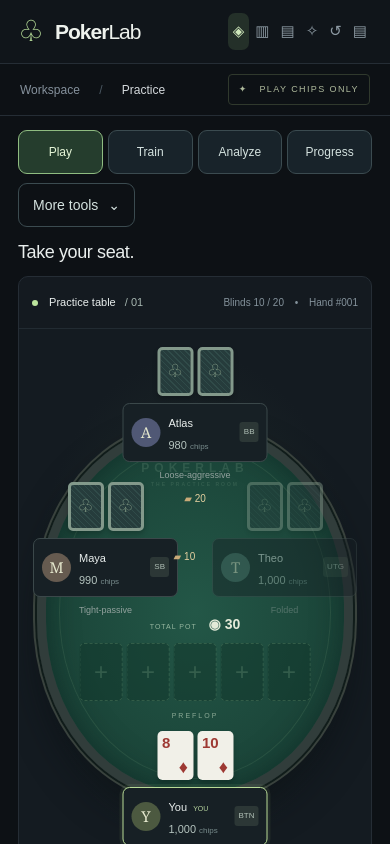
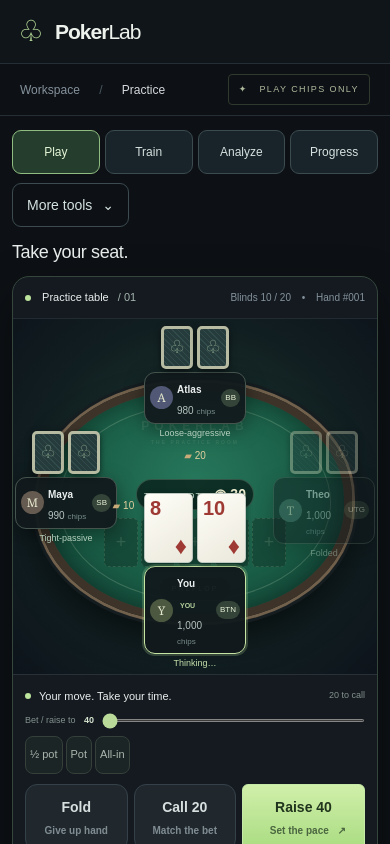
Before and after one commit to vendoraise-lang/Poker-software, a Next.js app: page / in a window 390 px wide. Shown: the top 844 px of the page. Built offline with nearby package versions, Linux system fonts and the light colour scheme.

Commit message:
Refresh casino table design and compact mobile seats cards and controls

```diff
--- a/app/globals.css
+++ b/app/globals.css
@@ -3778,3 +3778,68 @@ button:disabled {
   .page-content { padding-top: 14px; }
   .workspace-simplified { margin-bottom: 12px !important; }
 }
+
+/* Casino room visual refresh. Only presentation is changed. */
+.table-panel { border: 1px solid #35463d; border-radius: 17px; box-shadow: 0 18px 46px #0006; }
+.table-scene {
+  background: radial-gradient(ellipse at 50% 48%, #203c33 0%, #111e21 65%, #0d141b 100%);
+}
+.felt {
+  border: 11px solid #3d3329;
+  background: radial-gradient(ellipse at 50% 40%, #26775b 0%, #195b45 60%, #103d32 100%);
+  box-shadow: 0 0 0 3px #71604b, 0 0 0 6px #151d20, 0 19px 32px #0009, inset 0 0 28px #0006;
+}
+.felt-inner { border: 1px solid #b5d0af3b; }
+.felt-wordmark { color: #dfefd21d; }
+.seat-info { background: #111a1df2; border-color: #45544d; border-radius: 11px; box-shadow: 0 6px 20px #0006; }
+.active-seat .seat-info { border-color: #c6e5a4; box-shadow: 0 0 0 2px #bfe59d35; }
+.seat-info b { font-size: 12px; font-weight: 650; }
+.position { background: #344438; color: #ebf4da; border-radius: 20px; padding: 4px 7px; font-size: 9px; }
+.seat-caption { color: #b6d1bf; }
+.pot-label { font-size: 10px; letter-spacing: 1px; padding: 7px 12px; border-radius: 20px; background: #081d18c7; border: 1px solid #a1c6aa40; color: #d0e8d4; }
+.pot-label b { font-size: 17px; color: #f5f5d8; }
+.street-tag { background: #0d2622d9; color: #c4e3cc; padding: 6px 12px; border-radius: 20px; border: 1px solid #b2d1b83b; }
+.playing-card:not(.card-back):not(:has(.empty-card)) { background: linear-gradient(145deg,#fffef8,#eae8db); border: 1px solid #bec7c0; box-shadow: 0 2px 6px #0006; }
+.card-back { border-color: #b7bba2; box-shadow: 0 2px 6px #0009; }
+.action-buttons button { border-radius: 12px; min-height: 55px; text-align: center; font-size: 15px; font-weight: 650; }
+.action-buttons button small { font-size: 10px; }
+.action-buttons .primary { background: linear-gradient(180deg,#d0efa9,#a9dc81); }
+.quick-bets button { min-height: 38px; border-radius: 8px; font-size: 11px; }
+@media(max-width:760px){
+  .page-content { padding-left: 12px; padding-right: 12px; }
+  .table-scene { height: 355px; }
+  .felt { top: 64px; bottom: 52px; left: 7%; right: 7%; border-width: 8px; }
+  .seat { width: 102px; }
+  .seat-0 { bottom: 3px; }
+  .seat-2 { top: 7px; }
+  .seat-1 { top: 112px; left: 2px; }
+  .seat-3 { top: 112px; right: 2px; }
+  .seat-info { padding: 5px; gap: 4px; }
+  .seat-info b { font-size: 10px; }
+  .seat-info small { font-size: 10px; }
+  .avatar { width: 23px; height: 23px; font-size: 12px; flex-shrink: 0; }
+  .position { padding: 3px 4px; font-size: 8px; }
+  .seat-caption { font-size: 9px; margin-top: 3px; }
+  .seat-cards { margin-bottom: 3px; }
+  .seat-0 .seat-cards .playing-card { width: 52px; height: 70px; font-size: 20px; }
+  .seat-0 .seat-cards .playing-card > span { font-size: 24px; }
+  .seat:not(.seat-0) .seat-cards .playing-card { width: 32px; height: 43px; padding: 4px; }
+  .board-area { top: 160px; }
+  .community { gap: 3px; }
+  .community .playing-card { width: 34px; height: 49px; padding: 4px; font-size: 15px; }
+  .community .playing-card > span { font-size: 18px; }
+  .pot-label { margin-bottom: 7px; font-size: 9px; padding: 4px 7px; }
+  .pot-label b { font-size: 14px; }
+  .street-tag { margin-top: 6px; }
+  .action-area { padding: 13px 12px 16px; }
+  .action-buttons { gap: 6px; }
+  .action-buttons button { padding: 10px 4px; font-size: 14px; min-height: 58px; }
+  .action-buttons small { font-size: 9px; }
+  .bet-sizing { flex-wrap: wrap; gap: 8px; padding: 10px 0; }
+  .bet-sizing input { flex: 1; min-width: 140px; }
+  .quick-bets { width: 100%; justify-content: flex-start; }
+  .table-toolbar { padding: 12px; }
+  .training-panel { margin-top: 10px; }
+  .sidebar nav { display: none !important; }
+  .sidebar-bottom { display: none; }
+}
```
